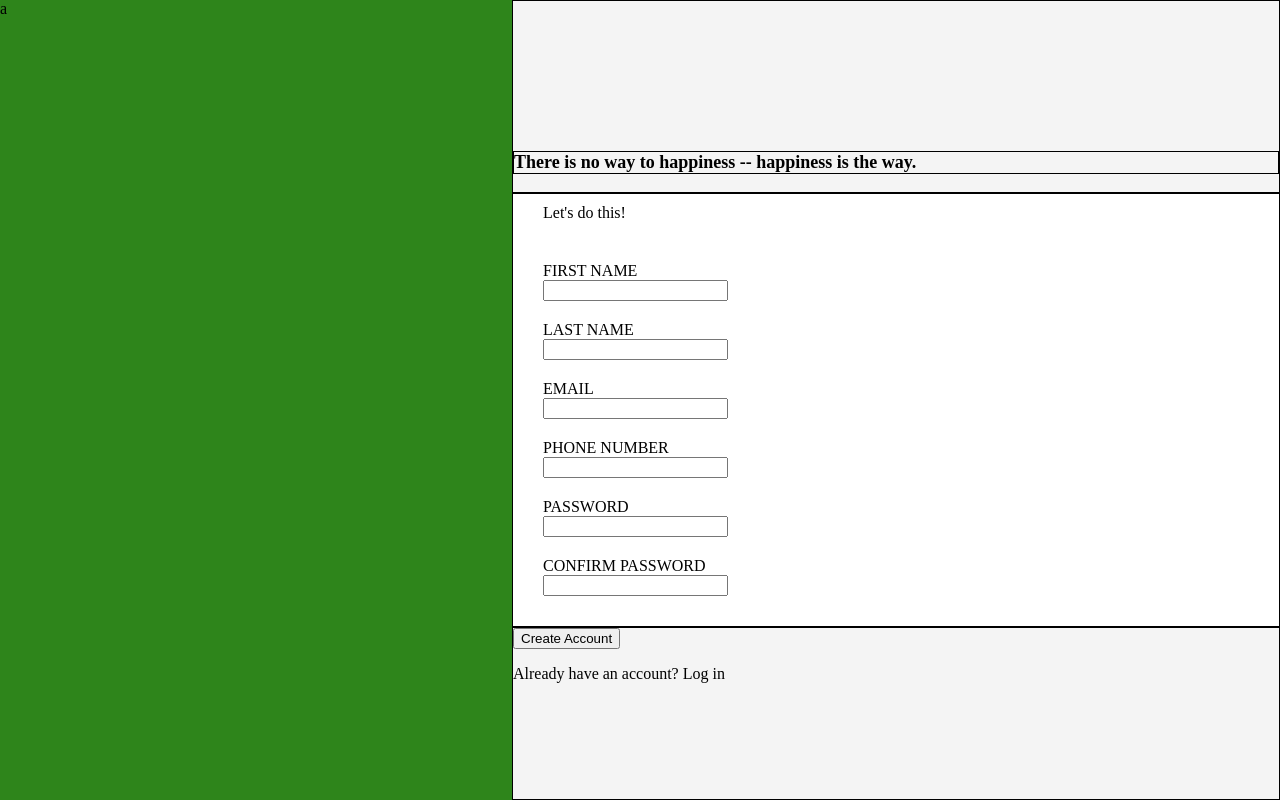
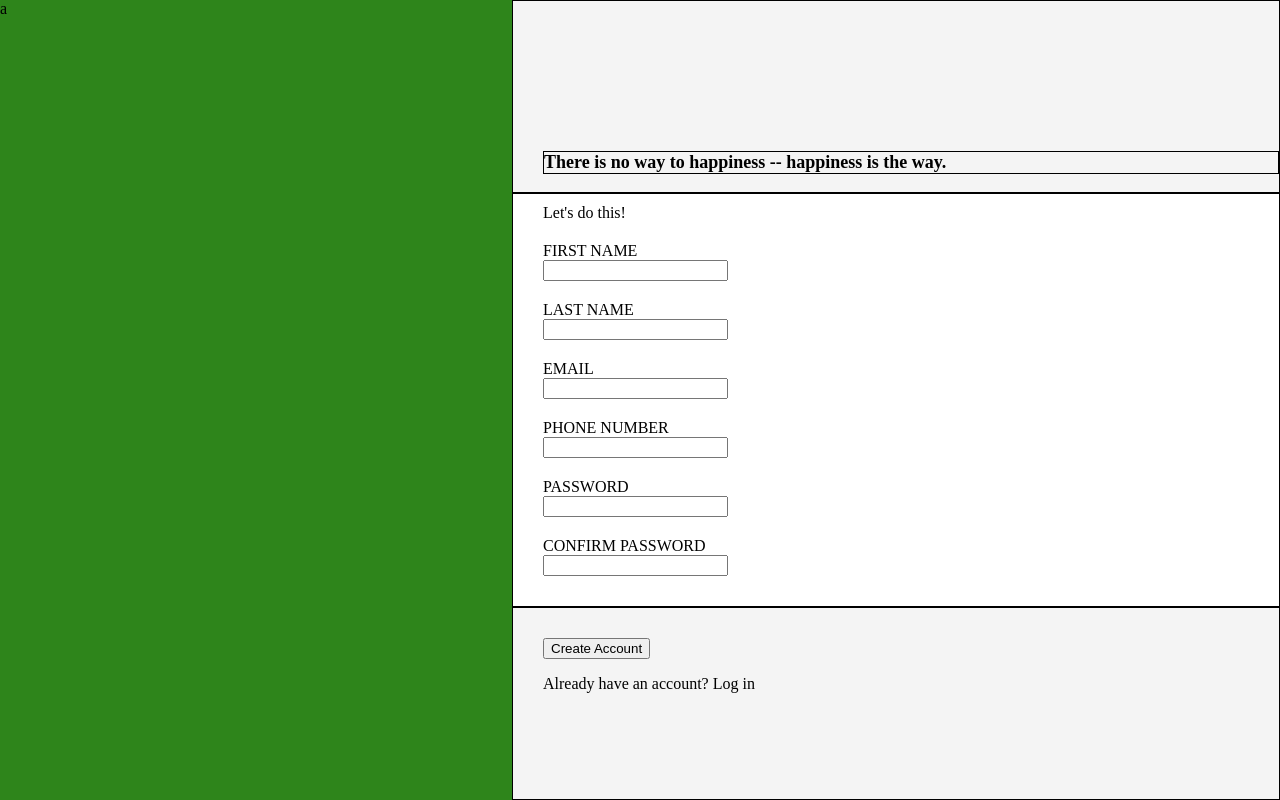
Before and after one commit to Adrian030304/Sign-up-Form, a plain HTML site: page index.html in a window 1280 px wide. Drawn offline with Linux system fonts and the light colour scheme.

Commit message:
few changes

```diff
--- a/style.css
+++ b/style.css
@@ -30,6 +30,7 @@ body{
 }
 .top > p{
     margin-top: 150px;
+    margin-left:30px;
     font-weight :600;
     border-style: solid;
     border-width: 1px;
@@ -52,7 +53,7 @@ body{
     display: flex;
     justify-content: space-between;
     flex-wrap: wrap;
-    margin: 30px 10px 10px 30px;
+    margin: 10px 10px 10px 30px;
     width: 45%;
 }
 label {
@@ -62,4 +63,8 @@ label {
 .form-group {
     flex-basis: calc(33.33% - 20px);
     margin-bottom: 20px;
-  }
+}
+
+.controls{
+    margin: 30px;
+}
```
